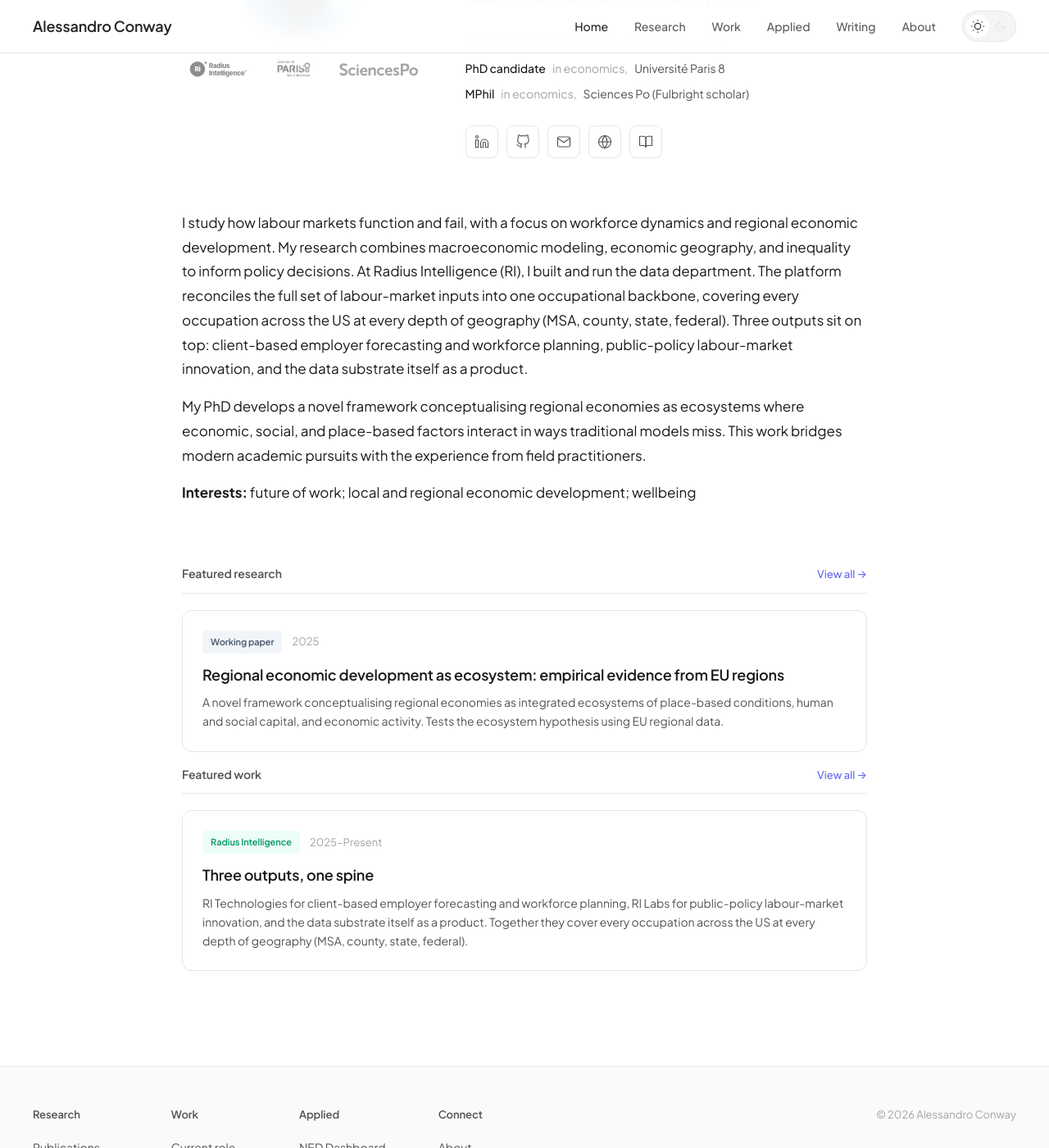
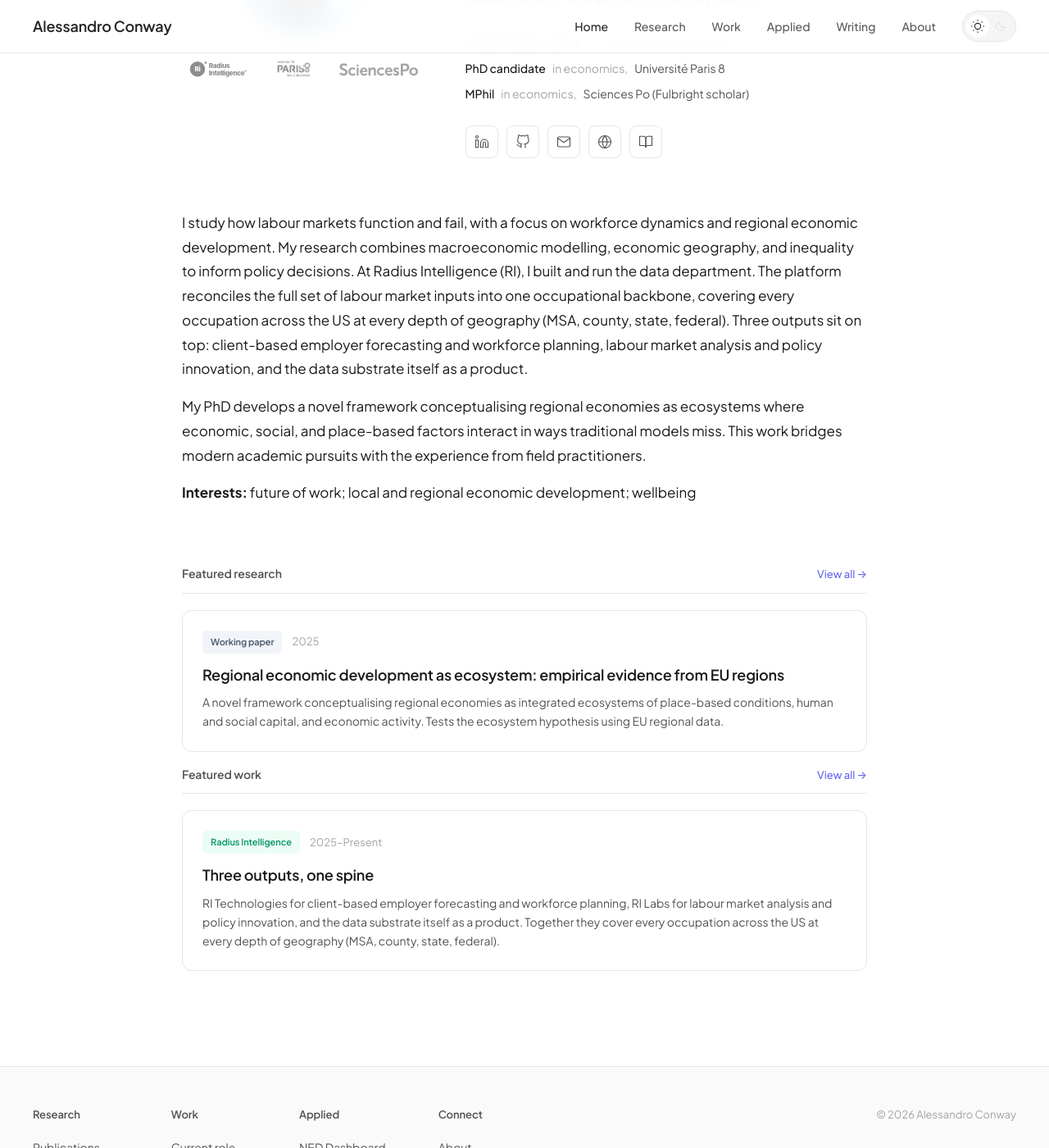
Before and after one commit to conway1521/conway1521.github.io, a Jekyll site: the page built from index.html, in a window 1280 px wide and 1400 px high, scrolled down 273 px. Shown: the whole window at 82% size. Built offline with Jekyll 4.4.1, drawn with Linux system fonts in a browser that asks for light colours.

Commit message:
BrE pass on index, about, applied, writing

```diff
--- a/about.html
+++ b/about.html
@@ -11,7 +11,7 @@ title: About
     <p>Regional development policy is not working. Despite decades of investment, inequality persists and the communities most in need are often left further behind. My work asks why and builds what comes next.</p>
     <p>The problem does not seem to be lack of effort or funding. It is that we have treated economic development as a collection of isolated interventions when in reality, regional economies are ecosystems. Labour markets, housing, transport, education, employer needs, and social networks all interact. Policies that ignore these connections do not just underperform; they often make things worse.</p>
     <p>My PhD at Université Paris 8 formalises this insight into a new framework. It examines how place-based conditions, human and social capital, and economic activity interact across EU regions. The goal is not just academic: it is to understand why well-intentioned policies fail, so we can design ones that do not.</p>
-    <p>At Radius Intelligence (RI), I am building this thinking into practice. As Head of data science, I built and run the data department end to end: economics, engineering and architecture, and data science. The work resolves into three outputs on a shared spine: RI Technologies for client-based employer forecasting and workforce planning, RI Labs for public-policy labour-market innovation, and a data substrate covering every occupation across the US at every depth of geography (MSA, county, state, federal). The result is a living system that helps regions anticipate shortages, match people to opportunities, and build resilience before shocks hit.</p>
+    <p>At Radius Intelligence (RI), I am building this thinking into practice. As Head of data science, I built and run the data department end to end: economics, engineering and architecture, and data science. The work resolves into three outputs on a shared spine: RI Technologies for client-based employer forecasting and workforce planning, RI Labs for labour market analysis and policy innovation, and a data substrate covering every occupation across the US at every depth of geography (MSA, county, state, federal). The result is a living system that helps regions anticipate shortages, match people to opportunities, and build resilience before shocks hit.</p>
     <p>Previously, I led workforce and economic insights at Jobs for the Future, developing a national green workforce readiness dashboard, advising Verizon's initiative to place 500,000 under-represented individuals into quality careers, and analysing how AI is transforming jobs. My master's thesis at Sciences Po (Fulbright Scholar) integrated social psychology into macroeconomic models to explore how personal wellbeing shapes economic decisions (published in the University of Oxford Social Macroeconomics series).</p>
 </section>
 
--- a/applied.html
+++ b/applied.html
@@ -48,7 +48,7 @@ title: Applied
             <p class="applied-card-description">Will allow users to visualise how social psychology parameters affect economic outcomes during shocks and how modern macroeconomics misses key quality of life dynamics. Interactive Jupyter notebook available soon.</p>
             <div class="applied-card-meta">
                 <span class="project-tag">Julia</span>
-                <span class="project-tag">Macro modeling</span>
+                <span class="project-tag">Macro modelling</span>
                 <span class="project-tag">Inequalities</span>
             </div>
         </div>
--- a/index.html
+++ b/index.html
@@ -35,7 +35,7 @@ title: null
 </section>
 
 <section class="about">
-    <p>I study how labour markets function and fail, with a focus on workforce dynamics and regional economic development. My research combines macroeconomic modeling, economic geography, and inequality to inform policy decisions. At Radius Intelligence (RI), I built and run the data department. The platform reconciles the full set of labour-market inputs into one occupational backbone, covering every occupation across the US at every depth of geography (MSA, county, state, federal). Three outputs sit on top: client-based employer forecasting and workforce planning, public-policy labour-market innovation, and the data substrate itself as a product.</p>
+    <p>I study how labour markets function and fail, with a focus on workforce dynamics and regional economic development. My research combines macroeconomic modelling, economic geography, and inequality to inform policy decisions. At Radius Intelligence (RI), I built and run the data department. The platform reconciles the full set of labour market inputs into one occupational backbone, covering every occupation across the US at every depth of geography (MSA, county, state, federal). Three outputs sit on top: client-based employer forecasting and workforce planning, labour market analysis and policy innovation, and the data substrate itself as a product.</p>
     <p>My PhD develops a novel framework conceptualising regional economies as ecosystems where economic, social, and place-based factors interact in ways traditional models miss. This work bridges modern academic pursuits with the experience from field practitioners.</p>
     <p><strong>Interests:</strong> future of work; local and regional economic development; wellbeing</p>
 </section>
@@ -54,6 +54,6 @@ title: null
     <div class="featured-card">
         <div class="card-meta"><span class="card-badge work">Radius Intelligence</span><span class="card-year">2025–Present</span></div>
         <h3 class="card-title">Three outputs, one spine</h3>
-        <p class="card-description">RI Technologies for client-based employer forecasting and workforce planning, RI Labs for public-policy labour-market innovation, and the data substrate itself as a product. Together they cover every occupation across the US at every depth of geography (MSA, county, state, federal).</p>
+        <p class="card-description">RI Technologies for client-based employer forecasting and workforce planning, RI Labs for labour market analysis and policy innovation, and the data substrate itself as a product. Together they cover every occupation across the US at every depth of geography (MSA, county, state, federal).</p>
     </div>
 </section>
--- a/writing.html
+++ b/writing.html
@@ -17,7 +17,7 @@ title: Writing
             <span class="paper-venue">alessandroconway.substack.com</span>
         </div>
         <h3 class="paper-title">Notes on labour markets, ecosystems, and economic policy</h3>
-        <p class="paper-abstract">My ongoing public writing covering labour-market dynamics, regional development, the integration of economics into HR, and the multi-disciplinary roots of inclusive economic development.</p>
+        <p class="paper-abstract">My ongoing public writing covering labour market dynamics, regional development, the integration of economics into HR, and the multidisciplinary roots of inclusive economic development.</p>
         <div class="paper-links">
             <a href="https://alessandroconway.substack.com" class="paper-link" target="_blank">
                 <svg viewBox="0 0 24 24" fill="none" stroke="currentColor"><path d="M2 3h6a4 4 0 0 1 4 4v14a3 3 0 0 0-3-3H2z"/><path d="M22 3h-6a4 4 0 0 0-4 4v14a3 3 0 0 1 3-3h7z"/></svg>
```
